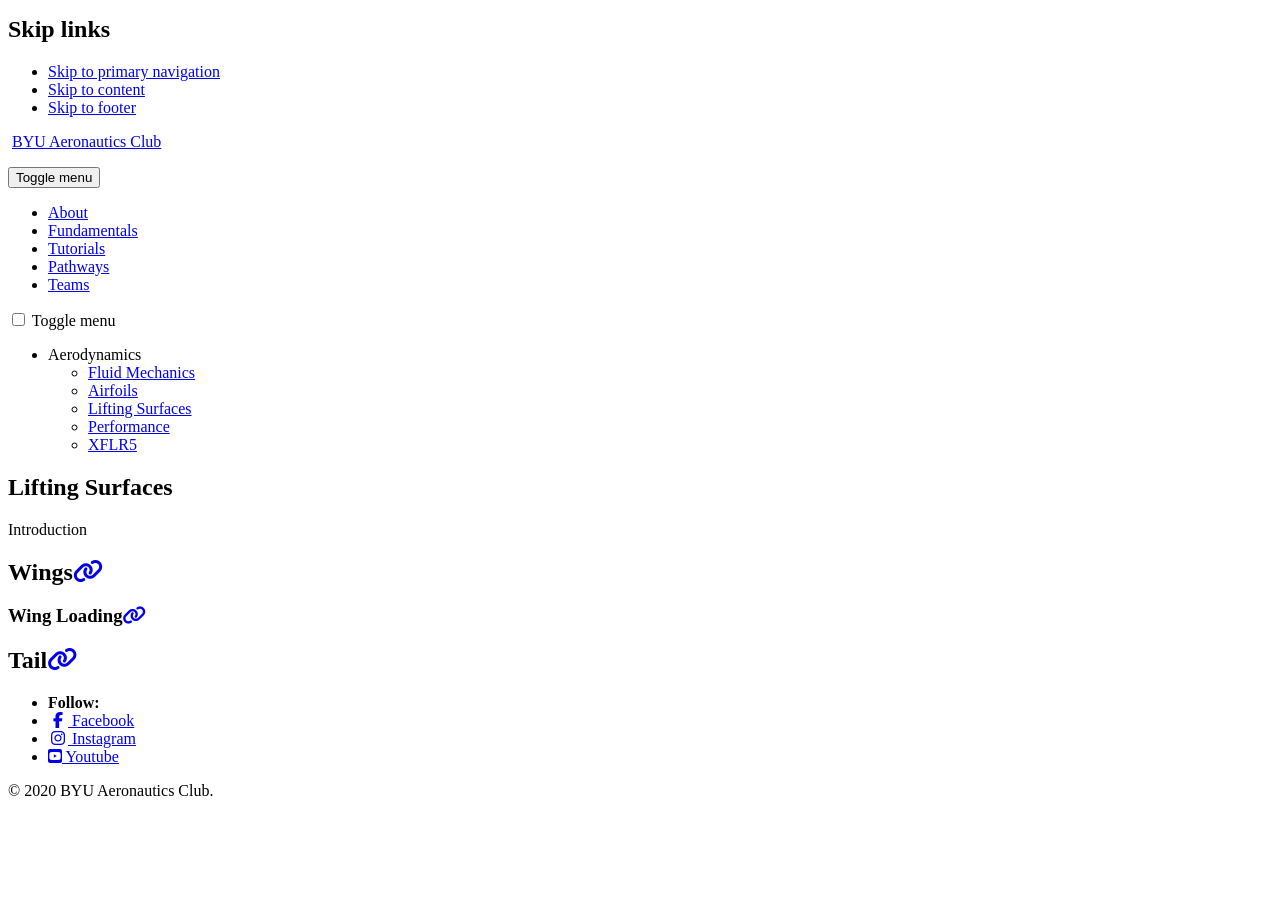
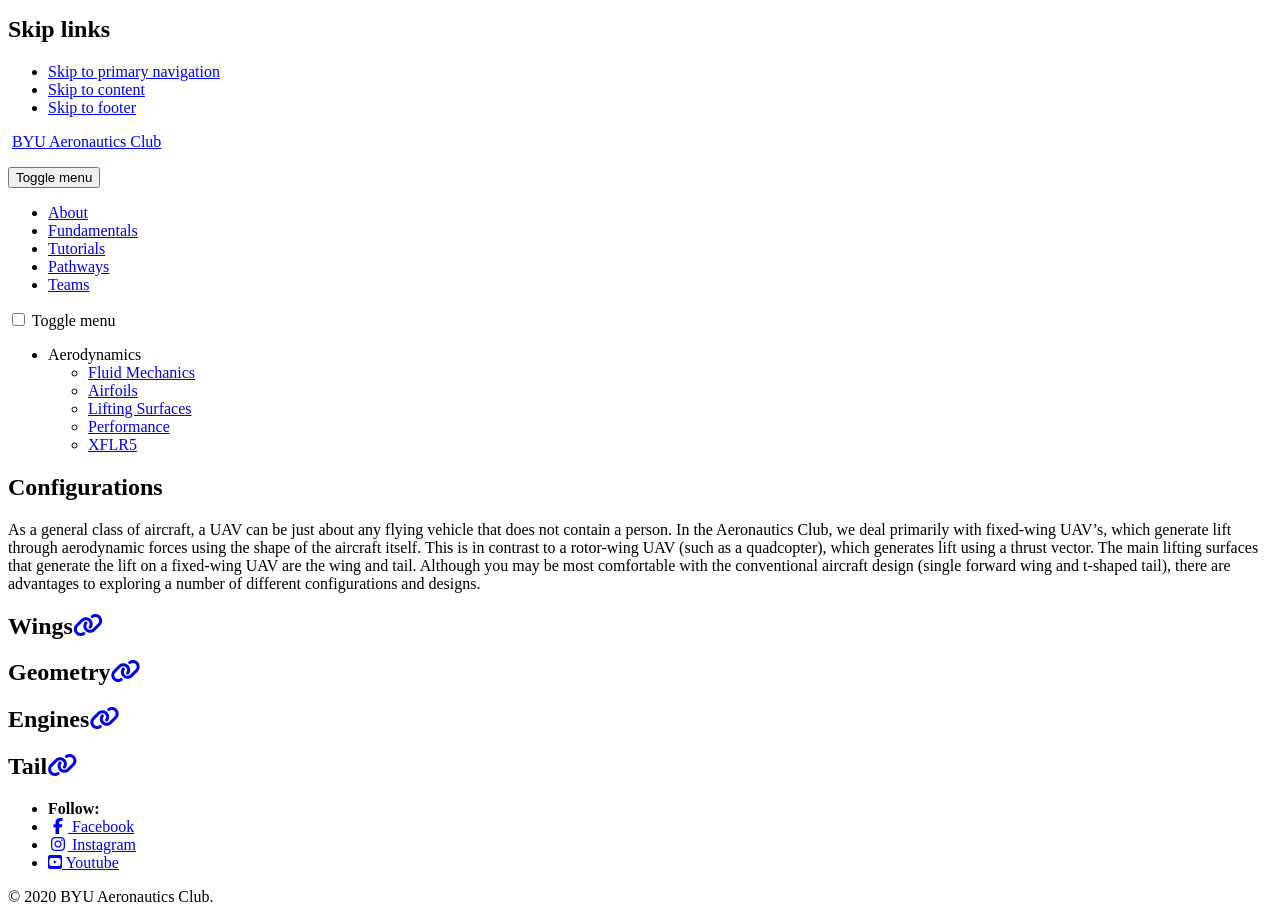
Before and after one commit to BYU-Aeronautics-Club/BYUAeronauticsClub.github.io, a Jekyll site: the page built from _pages/fundamentals/aerodynamics/surfaces.md, in a window 1280 px wide, cut to the strip 112-1026 px from the top of the page. Built offline with Jekyll 4.4.1, drawn with Linux system fonts in a browser that asks for light colours; cached includes are drawn as plain includes; nearby versions of some CDN libraries; before the commit the page ends 920 px from its top, so only the background shows below that.

Commit message:
Adding intro, changing title

```diff
--- a/_pages/fundamentals/aerodynamics/surfaces.md
+++ b/_pages/fundamentals/aerodynamics/surfaces.md
@@ -1,16 +1,18 @@
 ---
-permalink: /fundamentals/aerodynamics/surfaces/
-title: "Lifting Surfaces"
+permalink: /fundamentals/aerodynamics/configurations/
+title: "Configurations"
 layout: single
 sidebar:
     nav: "fundamentals"
 
 ---
 
-Introduction
+As a general class of aircraft, a UAV can be just about any flying vehicle that does not contain a person. In the Aeronautics Club, we deal primarily with fixed-wing UAV's, which generate lift through aerodynamic forces using the shape of the aircraft itself. This is in contrast to a rotor-wing UAV (such as a quadcopter), which generates lift using a thrust vector. The main lifting surfaces that generate the lift on a fixed-wing UAV are the wing and tail. Although you may be most comfortable with the conventional aircraft design (single forward wing and t-shaped tail), there are advantages to exploring a number of different configurations and designs.
 
 ## Wings
 
-### Wing Loading
+## Geometry
+
+## Engines
 
 ## Tail
```
